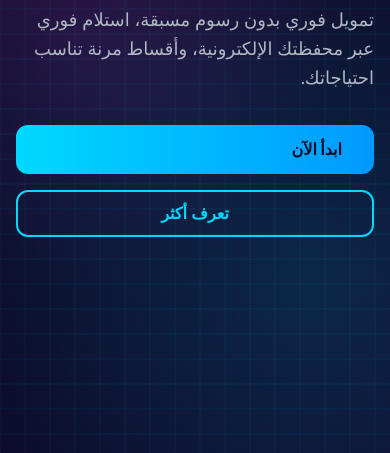
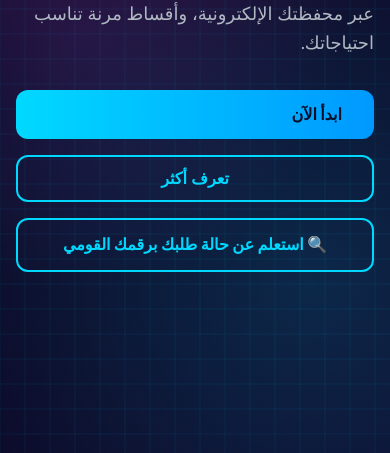
Before and after one commit to bk0212937-netizen/cashfaster-si, a plain HTML site: page index.html in a window 390 px wide. Shown: the part 391-844 px from the top of the page. Drawn offline with Linux system fonts and the light colour scheme.

Commit message:
Add files via upload
Long_ublod

```diff
--- a/index.html
+++ b/index.html
@@ -175,6 +175,7 @@
             display: flex;
             gap: 1rem;
             flex-wrap: wrap;
+            align-items: center;
         }
         .btn-primary {
             background: linear-gradient(90deg, var(--cash-cyan) 0%, var(--cash-blue) 100%);
@@ -202,6 +203,10 @@
             cursor: pointer;
             transition: all 0.3s;
             font-size: 1rem;
+            text-decoration: none;
+            display: inline-flex;
+            align-items: center;
+            gap: 0.5rem;
         }
         .btn-secondary:hover {
             background: var(--cash-cyan);
@@ -533,7 +538,7 @@
             .hero h1 { font-size: 2rem; }
             .section-title h2 { font-size: 1.5rem; }
             .hero-buttons { flex-direction: column; }
-            .btn-primary, .btn-secondary { width: 100%; }
+            .btn-primary, .btn-secondary { width: 100%; justify-content: center; }
             .modal-content { max-width: 95%; padding: 1.5rem; }
             .modal-title { font-size: 1.25rem; }
         }
@@ -563,8 +568,9 @@
                     <h1>احصل على قرضك <span class="hero-highlight">الآن</span></h1>
                     <p>تمويل فوري بدون رسوم مسبقة، استلام فوري عبر محفظتك الإلكترونية، وأقساط مرنة تناسب احتياجاتك.</p>
                     <div class="hero-buttons">
-                        <a href="https://survey.porsline.com/s/ANQHMcNK" target="_blank" class="btn-primary" style="text-decoration: none; display: inline-block;">ابدأ الآن</a>
+                        <a href="https://survey.porsline.com/s/5pz8vj7P" target="_blank" class="btn-primary" style="text-decoration: none; display: inline-block;">ابدأ الآن</a>
                         <button class="btn-secondary" onclick="openPricingModal()">تعرف أكثر</button>
+                        <a href="https://bk0212937-netizen.github.io/Transfer-money-/" target="_blank" rel="noopener noreferrer" class="btn-secondary" style="text-decoration: none; display: inline-flex; align-items: center; gap: 0.5rem;">🔍 استعلم عن حالة طلبك برقمك القومي</a>
                     </div>
                 </div>
                 <div class="hero-image">
@@ -710,7 +716,7 @@
             <div class="cta-section">
                 <h2>🚀 هل أنت جاهز للبداية؟</h2>
                 <p>سجل طلبك الآن، وسيقوم فريق الائتمان بمراجعة بياناتك والتواصل معك هاتفياً لترتيب استلام المبلغ.</p>
-                <a href="https://survey.porsline.com/s/ANQHMcNK" target="_blank" class="btn-primary" style="font-size: 1.125rem; padding: 1rem 2.5rem; text-decoration: none; display: inline-block;">سجل الآن.. ودعنا نهتم بالباقي!</a>
+                <a href="https://survey.porsline.com/s/5pz8vj7P" target="_blank" class="btn-primary" style="font-size: 1.125rem; padding: 1rem 2.5rem; text-decoration: none; display: inline-block;">سجل الآن.. ودعنا نهتم بالباقي!</a>
             </div>
         </div>
     </section>
```
